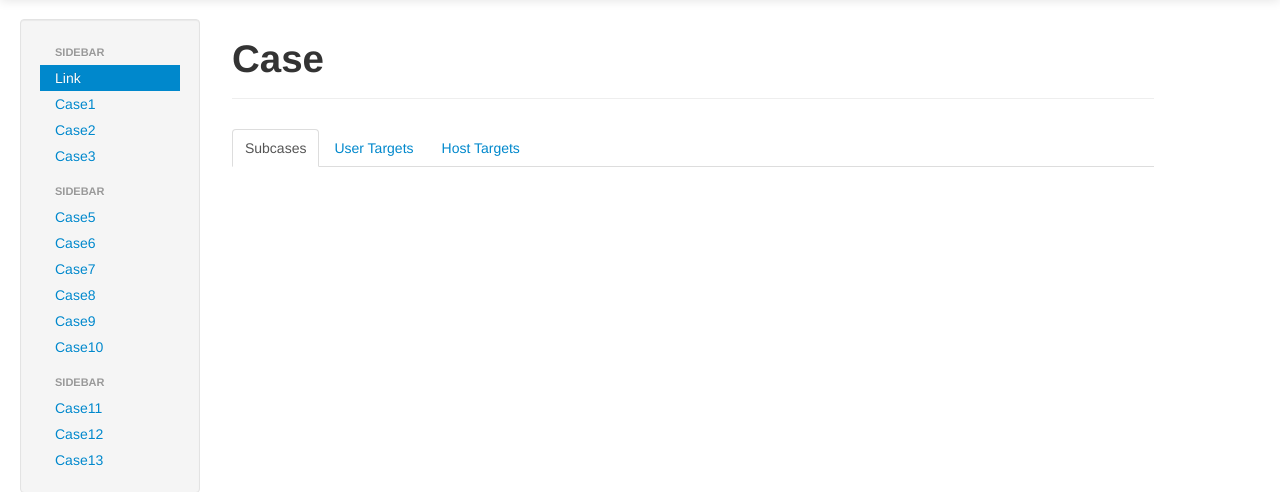
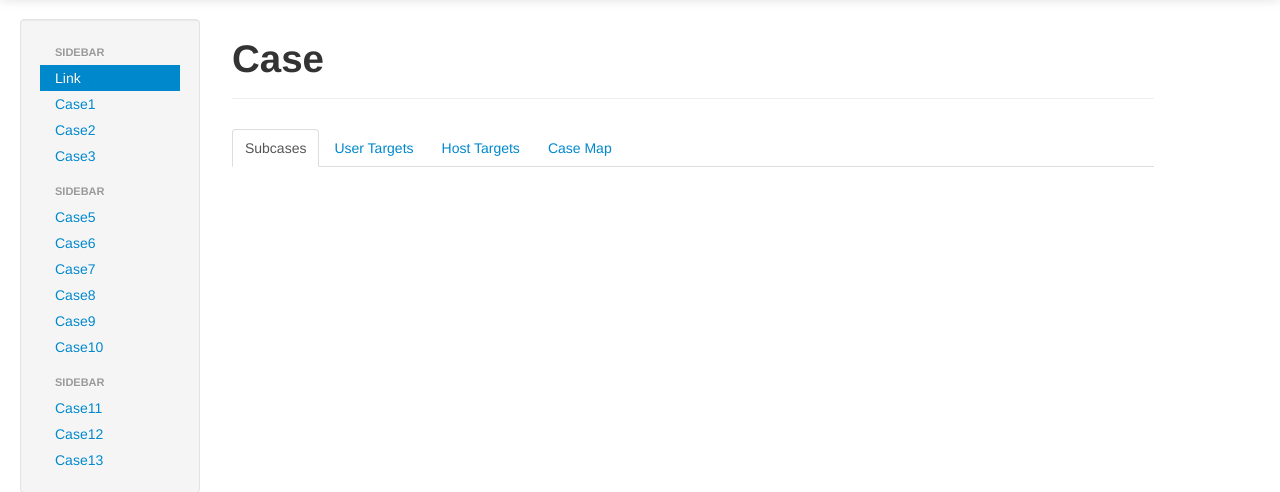
Before and after one commit to charlierm/muroc, a Django app: template corum/core/templates/core/case_detail.html in a window 1280 px wide. Shown: the part 41-533 px from the top of the page. Run offline with Django 3.2, Linux system fonts and the light colour scheme; the template is opened without the code that fills it, so the values that code supplies are empty; some libraries are stand-ins or nearby versions.

Commit message:
merge master to charlie

```diff
--- a/corum/core/templates/core/case_detail.html
+++ b/corum/core/templates/core/case_detail.html
@@ -31,6 +31,7 @@
                 {% endif %}
                 <li><a href="#tab-hosttargets" data-toggle="tab">Host Targets</a></li>
 
+                <li><a href="#tab-casemap" data-toggle="tab">Case Map</a></li>
             </ul>
             <div class="tab-content">
                 {% if not case.is_subcase %}
@@ -62,6 +63,9 @@
                         {% include 'core/hosttarget_list.html' %}
                     {% endwith %}
                 </div>
+                <div class="tab-pane" id="tab-casemap">
+                    <div id="#case-map-canvas"></div>
+                </div>
             </div>
         </div>
     </div>
```
